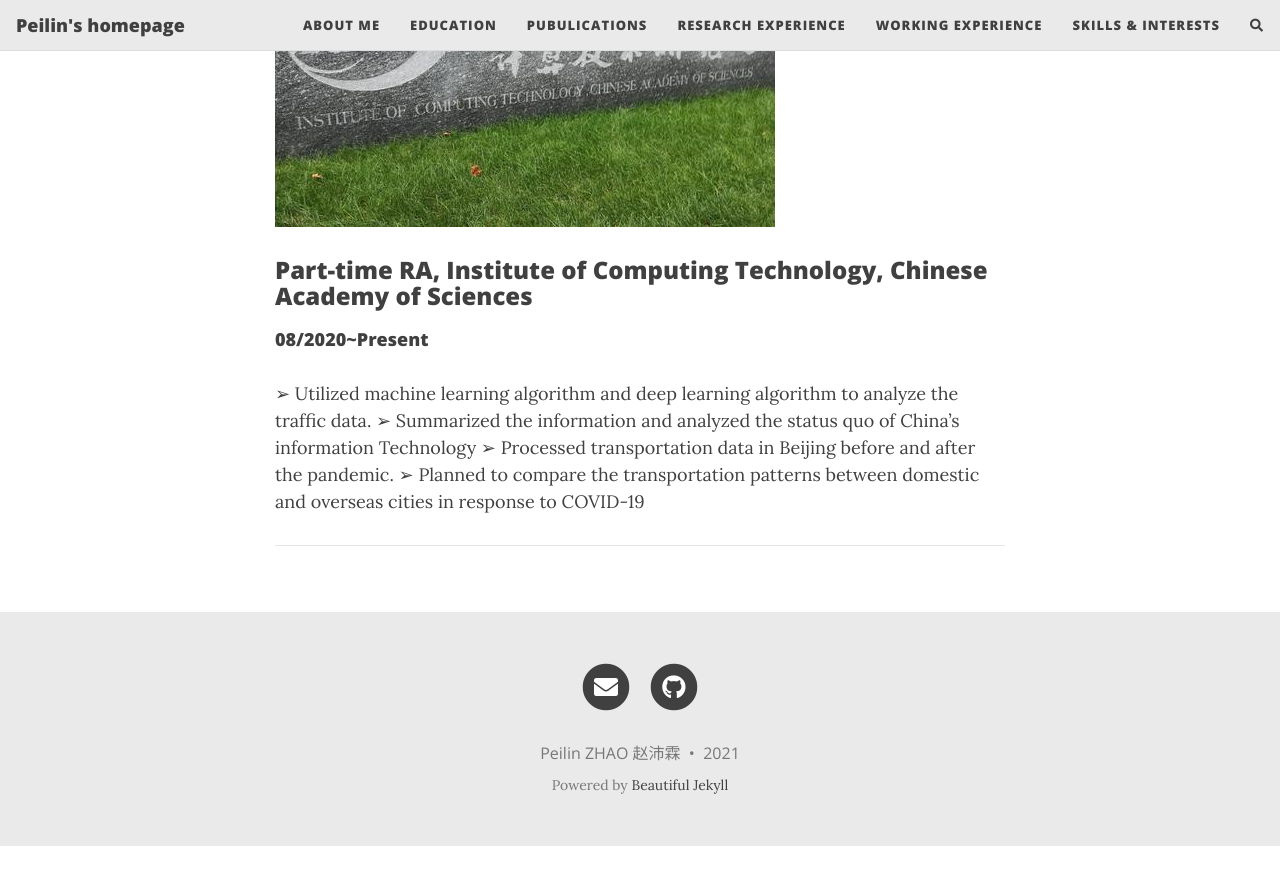
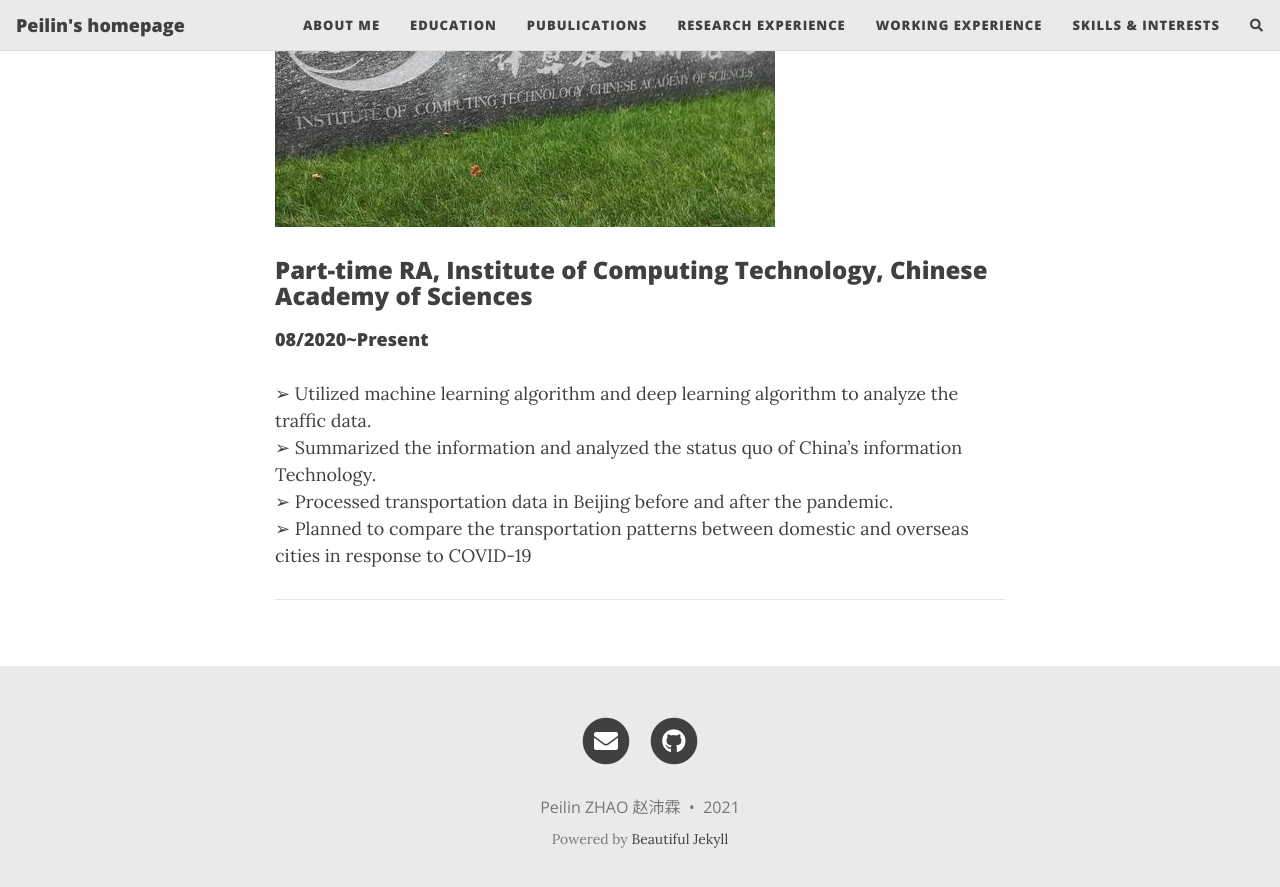
Before and after one commit to Jerry-zpl/Jerry-zpl.github.io, a Jekyll site: the page built from working.md, in a window 1280 px wide and 900 px high, scrolled down 529 px. Shown: the top 887 px of the window. Built offline with Jekyll 4.4.1, drawn with Linux system fonts in a browser that asks for light colours; nearby versions of some CDN libraries; comment, search, counter and statistics services are not loaded; before the commit the page ends 1375 px from its top, so only the background shows below that.

Commit message:
Update working.md

```diff
--- a/working.md
+++ b/working.md
@@ -8,9 +8,9 @@ title: Working Experience
 ![](/assets/img/working.jpeg)
 ### Part-time RA, Institute of Computing Technology, Chinese Academy of Sciences
 #### 08/2020~Present
-➢ Utilized machine learning algorithm and deep learning algorithm to analyze the traffic data.
-➢ Summarized the information and analyzed the status quo of China's information Technology
-➢ Processed transportation data in Beijing before and after the pandemic.
+➢ Utilized machine learning algorithm and deep learning algorithm to analyze the traffic data.\
+➢ Summarized the information and analyzed the status quo of China's information Technology.\
+➢ Processed transportation data in Beijing before and after the pandemic.\
 ➢ Planned to compare the transportation patterns between domestic and overseas cities in response to COVID-19
 
 ---
```
